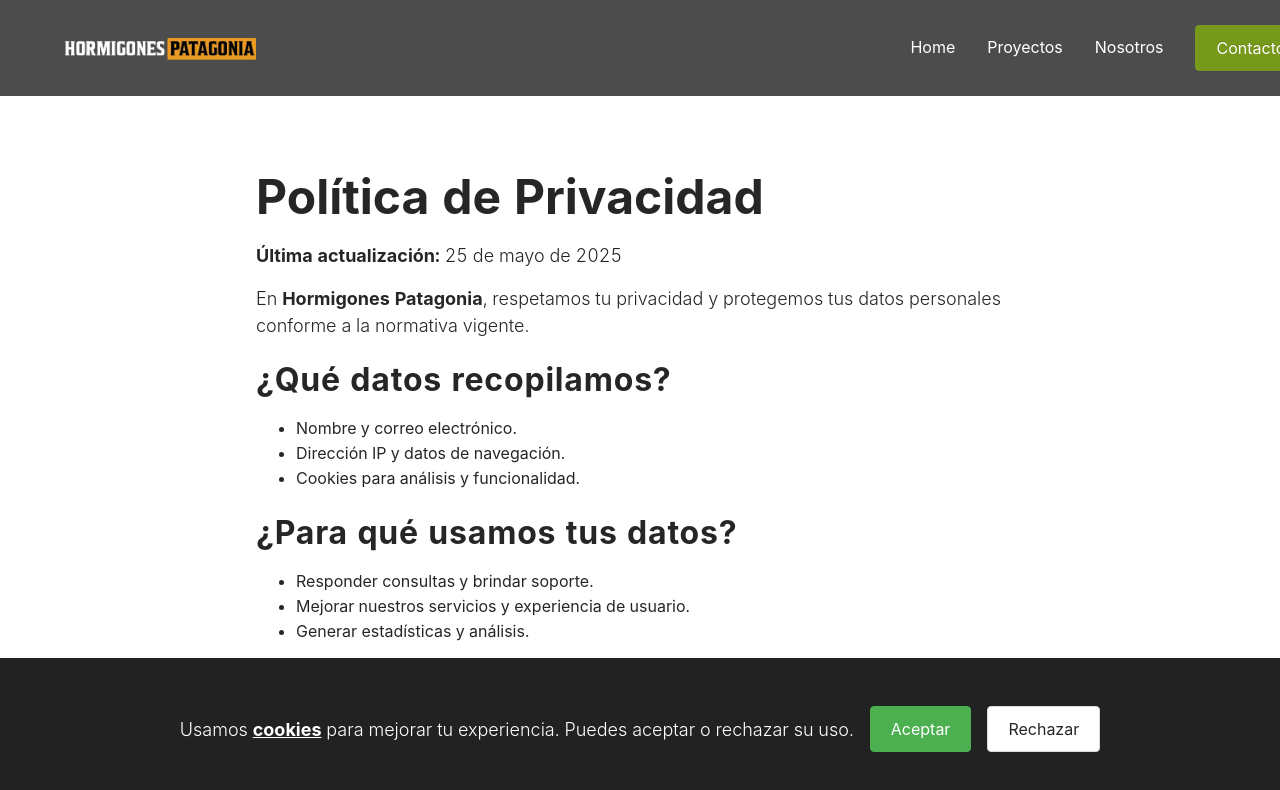
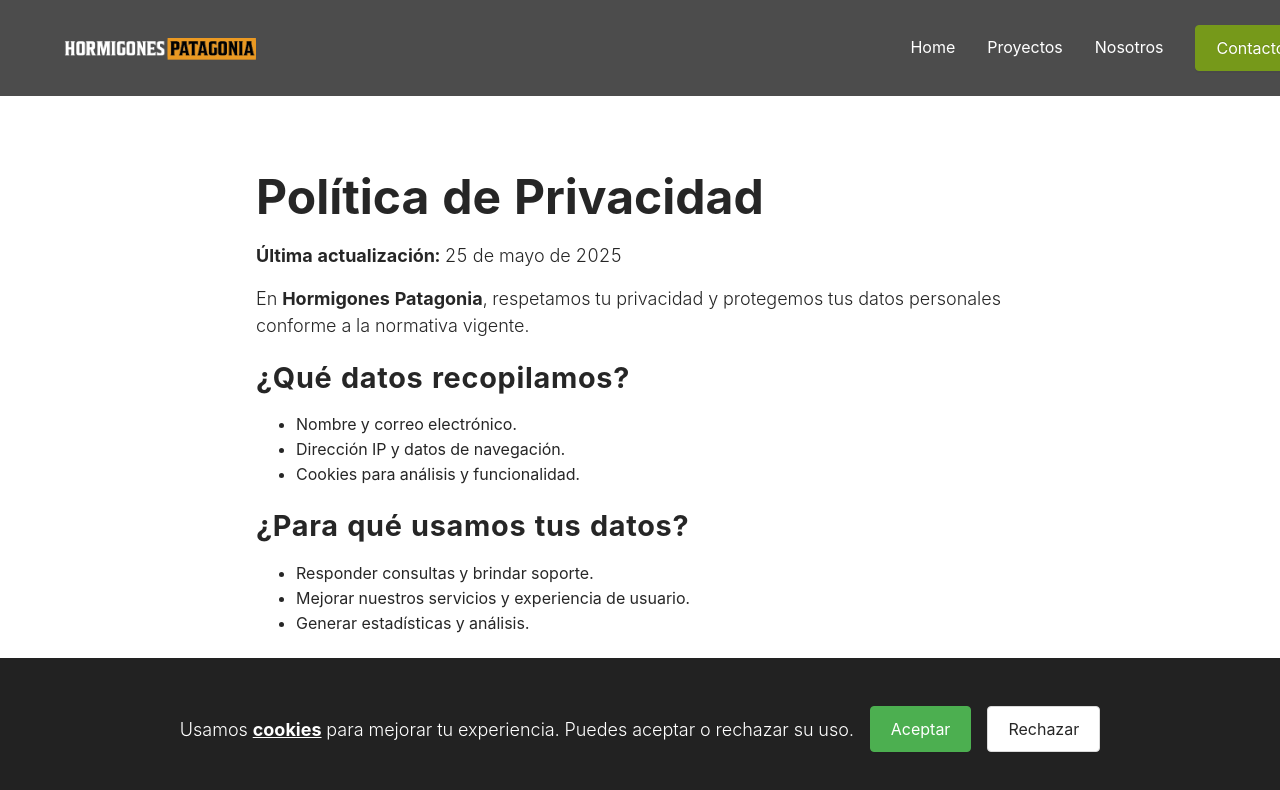
Before and after one commit to BCaceres87/hormigones-patagonia-website, a React (Vite) app: page /privacy-policy in a window 1280 px wide. Shown: the top 790 px of the page. Built offline with nearby package versions, Linux system fonts and the light colour scheme.

Commit message:
Adjust fonts style

```diff
--- a/src/App.module.scss
+++ b/src/App.module.scss
@@ -62,7 +62,7 @@ button:focus {
 
 	h5 {
 		@include Headline__05-Bold;
-		margin: 0.75rem 0 2rem 0;
+		margin: 0.75rem 0 1rem 0;
 	}
 
 	h6 {
--- a/src/styles/base/_tokens.scss
+++ b/src/styles/base/_tokens.scss
@@ -1,9 +1,9 @@
 
 $font-size-000: 3.5rem;
 $font-size-001: 3rem;
-$font-size-002: 2.5rem;
-$font-size-003: 2.25rem;
-$font-size-004: 2rem;
+$font-size-002: 2.25rem;
+$font-size-003: 2rem;
+$font-size-004: 1.8rem;
 $font-size-005: 1.5rem;
 $font-size-006: 1.25rem;
 $font-size-007: 1.125rem;
```
